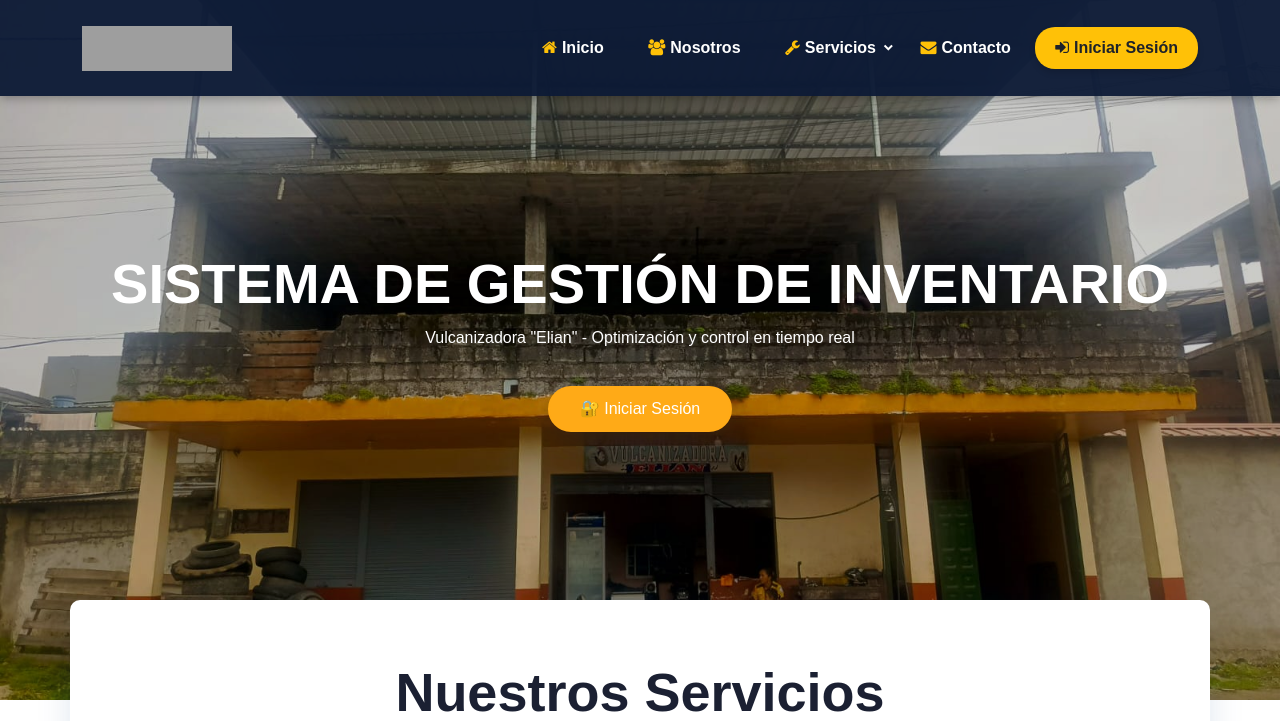
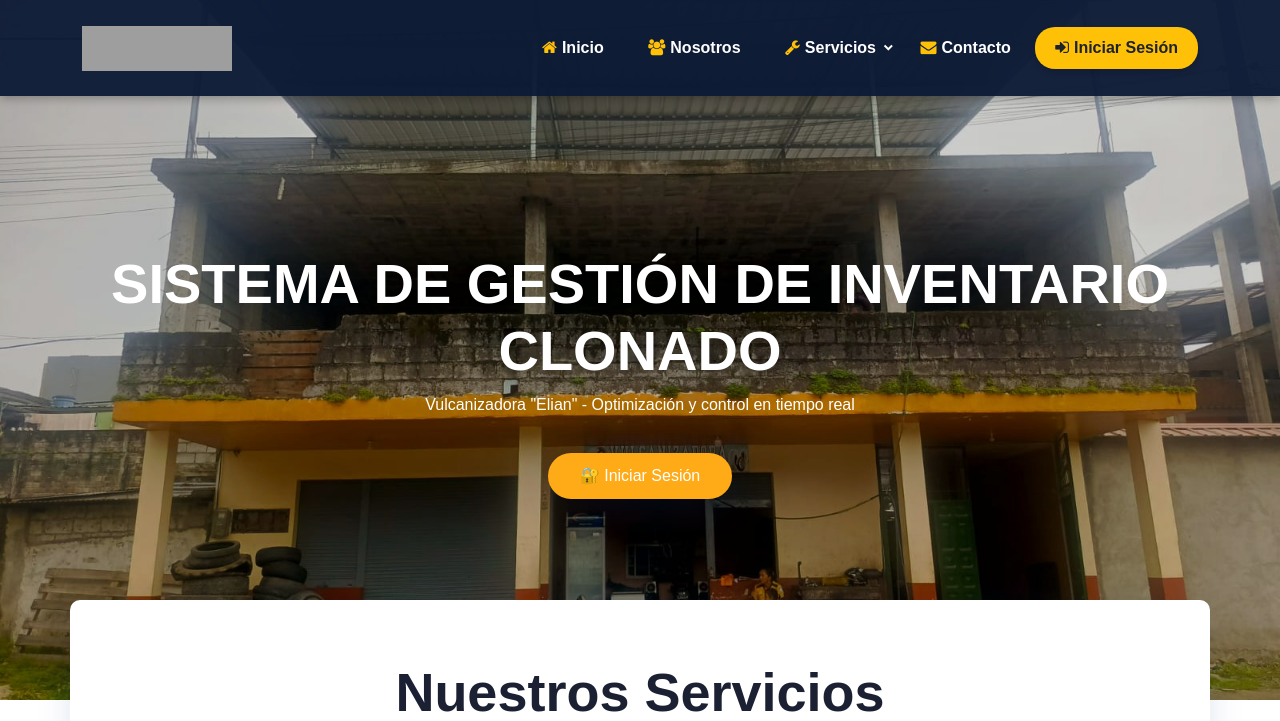
Before and after one commit to eliantulmo4119/InterfacesG8, a Django app: page / in a window 1280 px wide. Shown: the top 721 px of the page. Run offline with Django 5.2, Linux system fonts and the light colour scheme; some libraries are stand-ins or nearby versions; some web fonts are replaced; grey boxes are pictures that could not be loaded.

Commit message:
Cambio de texto en sistema de gestion inventario clonado

```diff
--- a/vulca/templates/index.html
+++ b/vulca/templates/index.html
@@ -8,7 +8,7 @@
         <div class="row">
             <div class="col-lg-12 col-sm-12 col-xs-12 text-center">
                 <div class="hero-text">
-                    <h2>Sistema de Gestión de Inventario</h2>
+                    <h2>Sistema de Gestión de Inventario clonado</h2>
                     <p>Vulcanizadora "Elian" - Optimización y control en tiempo real</p>
                     <a href="{% url 'login' %}" class="btn_one">🔐 Iniciar Sesión</a>
                 </div>
```
